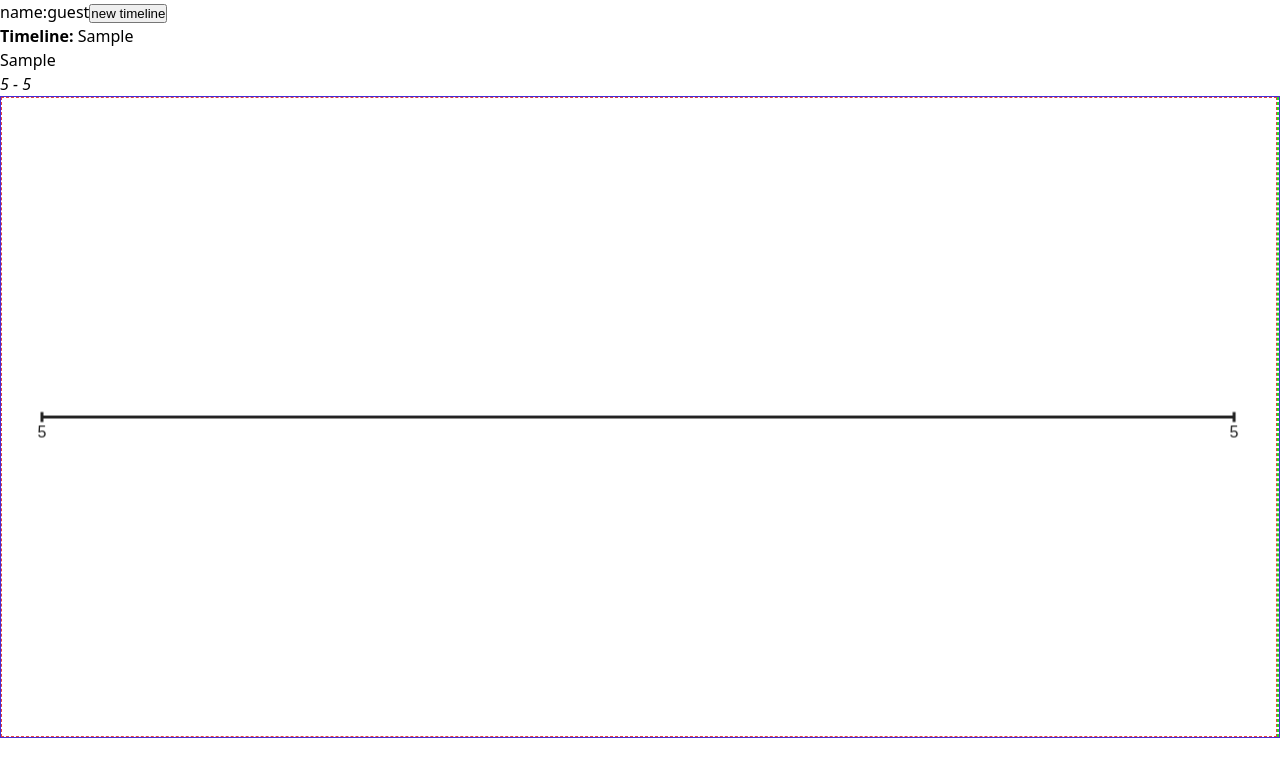
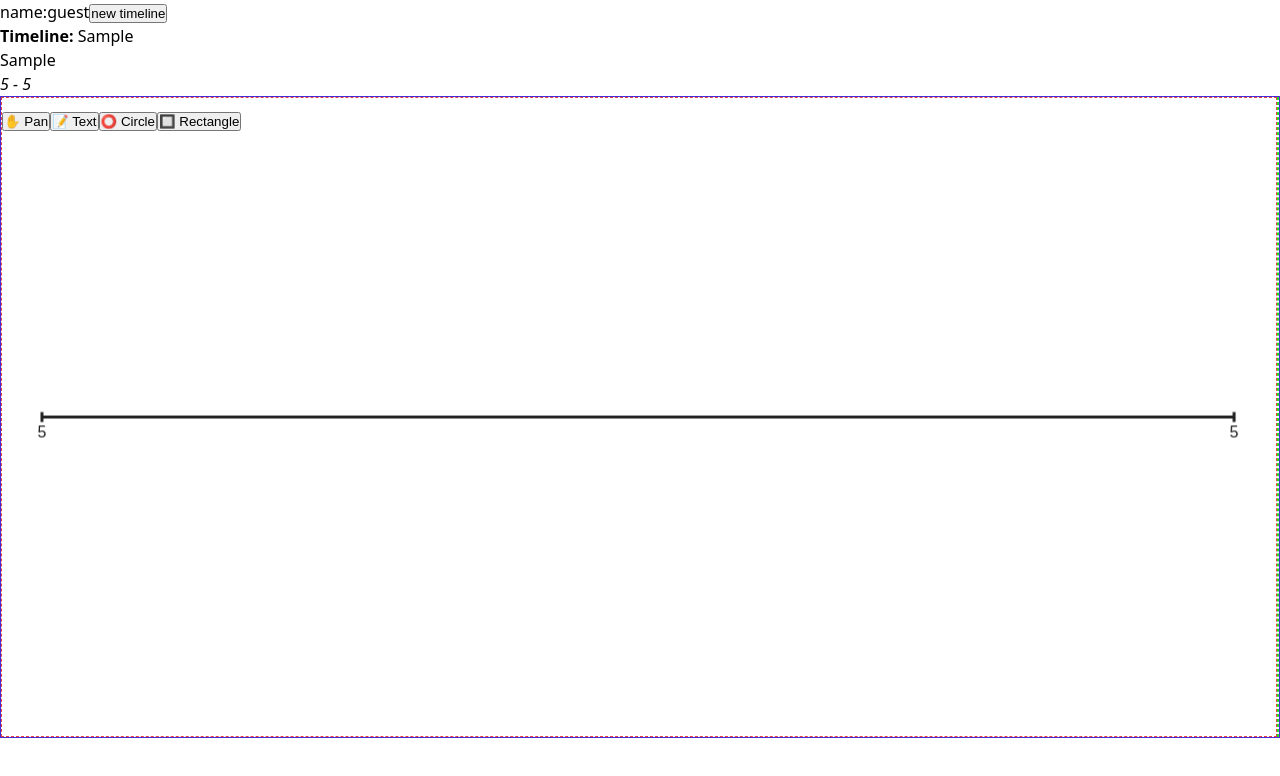
Before and after one commit to Samugcor/TFC_DAM_Samuel_Iglesias, a React (Vite) app in the folder client/react-client/: page /timeline in a window 1280 px wide. Both pictures are taken after typing "Sample", "Sample", "5", "5" into the empty fields and a click on the button "Create". Shown: the top 776 px of the page. Built offline with nearby package versions, Linux system fonts and the light colour scheme.

Commit message:
feat: toolbar options

```diff
--- a/client/react-client/src/Canvas.jsx
+++ b/client/react-client/src/Canvas.jsx
@@ -1,6 +1,6 @@
-import { useEffect, useRef, useCallback } from 'react'
+import { useEffect, useRef, useCallback, useState } from 'react'
 import './styles/Canvas.css';
-
+import Toolbar, { TOOLS } from './ToolBarCanvas';
 /* Canvas:
  * - timeline: Timeline object
  * - options: { background, eventRadius, ... } (optional)
@@ -8,9 +8,10 @@ import './styles/Canvas.css';
  */
 
 export default function Canvas({ timeline, options = {}, onViewportChange }) {
+  //States -----------------------------------------------------------
+   const [activeTool, setActiveTool] = useState(TOOLS.PAN);
 
   //References--------------------------------------------------------
-
   const canvasRef = useRef(null);
   let ctxRef = useRef(null);// context
   const viewPort = useRef({ x: 0, y:0 , scale: 1 });
@@ -20,10 +21,12 @@ export default function Canvas({ timeline, options = {}, onViewportChange }) {
   // interaction refs
   const dragging = useRef(false);
   const lastPointer = useRef({ x: 0, y: 0 });
+  const activeToolRef = useRef(activeTool);
 
   // requestFrameAnimation scheduling
   const rafRef = useRef(null);
   const needsRedraw = useRef(true);
+
 
   //Canvas configuration settings ------------------------------------
   const cfg = {
@@ -58,7 +61,6 @@ export default function Canvas({ timeline, options = {}, onViewportChange }) {
       canvas.width = displayWidth;
       canvas.height = displayHeight;
 
-      // set transform so drawing coordinates are in css pixels * dpr
       ctxRef.current = canvas.getContext("2d");
       ctxRef.current.setTransform(dpr, 0, 0, dpr, 0, 0);
       scheduleRedraw();
@@ -85,7 +87,7 @@ export default function Canvas({ timeline, options = {}, onViewportChange }) {
     if (!canvas) return 0;
 
     const cssW = canvas.clientWidth;
-    const basePad = 40; // desired padding at scale 1
+    const basePad = 40; // 🟡Cambiar por variable de configuración
     const pad = basePad / viewPort.current.scale; // adaptive padding
 
     const trackW = Math.max(basePad, cssW - basePad * 2 / viewPort.current.scale);
@@ -289,31 +291,58 @@ export default function Canvas({ timeline, options = {}, onViewportChange }) {
   // Draw actions ------------------------------------------------
   // Interaction handlers ----------------------------------------
   function handlePointerDown(e) {
+    const tool = activeToolRef.current;
+
+    if (tool === TOOLS.PAN) {
       dragging.current = true;
       lastPointer.current = { x: e.clientX, y: e.clientY };
       e.target.setPointerCapture?.(e.pointerId);
     }
+    else {
+      // 🟢 TOOL ACTION START: Handle the start of a drawing action
+      console.log(`Tool ${tool} started at: ${e.clientX}, ${e.clientY}`);
+    }
+  }
 
   function handlePointerMove(e) {
-    if (!dragging.current) return;
+    const tool = activeToolRef.current;
+
+    if (tool === TOOLS.PAN && dragging.current) {
       const dx = e.clientX - lastPointer.current.x;
       const dy = e.clientY - lastPointer.current.y;
-    // update viewport: pan uses pixels, but respect scale
+
       viewPort.current.x += dx / viewPort.current.scale;
       viewPort.current.y += dy / viewPort.current.scale;
       lastPointer.current = { x: e.clientX, y: e.clientY };
       scheduleRedraw();
       if (onViewportChange) onViewportChange({ ...viewPort.current });
+    } else if (tool !== TOOLS.PAN && dragging.current) {
+      // 🟢 TOOL ACTION MOVE: Update preview of the shape being drawn
+      // scheduleRedraw();
+    }
   }
 
   function handlePointerUp(e) {
+    const tool = activeToolRef.current;
+
+    if (tool === TOOLS.PAN) {
       dragging.current = false;
       e.target.releasePointerCapture?.(e.pointerId);
+    } else if (tool !== TOOLS.PAN && dragging.current) {
+      // 🟢 TOOL ACTION END: Finalize the shape and add it to a list of drawn objects
+      // dragging.current = false;
+      // e.target.releasePointerCapture?.(e.pointerId);
+      console.log(`Tool ${tool} finished at: ${e.clientX}, ${e.clientY}`);
+      // dd the new shape/text object to state
+      // call scheduleRedraw();
+    }
   }
 
   function handleWheel(e) {
-    // Zoom only when holding CTRL (as you already designed it)
-    if (e.ctrlKey) {
+    const tool = activeToolRef.current;
+
+
+    if (e.ctrlKey && tool === TOOLS.PAN) {
       e.preventDefault();
 
       const canvas = canvasRef.current;
@@ -384,19 +413,27 @@ export default function Canvas({ timeline, options = {}, onViewportChange }) {
         rafRef.current = null;
       }
     };
-  }, [resizeCanvasToDisplaySize]); // runs once
+  }, [resizeCanvasToDisplaySize]);
 
   // When timeline prop changes (new data), redraw
   useEffect(() => {
     scheduleRedraw();
   }, [timeline?.id, timeline?.events?.length, timeline?.segmentos]);
 
+  useEffect(() => {
+    activeToolRef.current = activeTool;
+  }, [activeTool]);
 
+  console.log("Active tool:", activeTool);
   return (
+    <>
+    <Toolbar activeTool={activeTool} setActiveTool={setActiveTool}/>
     <canvas
       id="canvas"
       ref={canvasRef}
       style={{ width: "100%", height: "100%", display: "block", touchAction: "none" }}
     />
+    </>
+
   );
 }
--- a/client/react-client/src/NewTimeLineModal.jsx
+++ b/client/react-client/src/NewTimeLineModal.jsx
@@ -1,4 +1,3 @@
-// ./NewTimeLineModal.jsx
 import Modal from "./Modal";
 import { useState } from "react";
 
--- /dev/null
+++ b/client/react-client/src/ToolBarCanvas.jsx
@@ -0,0 +1,36 @@
+import React from 'react';
+
+// Define the available tools
+export const TOOLS = {
+  PAN: 'PAN',
+  TEXT: 'TEXT',
+  CIRCLE: 'CIRCLE',
+  RECTANGLE: 'RECTANGLE',
+};
+
+export default function Toolbar({ activeTool, setActiveTool }) {
+  return (
+    <div className='canvas_toolbar'>
+      <button
+        onClick={() => setActiveTool(TOOLS.PAN)}
+      >
+        ✋ Pan
+      </button>
+      <button
+        onClick={() => setActiveTool(TOOLS.TEXT)}
+      >
+        📝 Text
+      </button>
+      <button
+        onClick={() => setActiveTool(TOOLS.CIRCLE)}
+      >
+        ⭕ Circle
+      </button>
+      <button
+        onClick={() => console.log("hi")}
+      >
+        🔲 Rectangle
+      </button>
+    </div>
+  );
+}
--- a/client/react-client/src/styles/Canvas.css
+++ b/client/react-client/src/styles/Canvas.css
@@ -3,3 +3,8 @@ canvas {
   height: 100%;
   display: block; /* removes weird spacing */
 }
+
+.canvas_toolbar{
+  position: absolute;
+  top:10px;
+}
--- a/client/react-client/src/styles/TimeLineEditor.css
+++ b/client/react-client/src/styles/TimeLineEditor.css
@@ -11,6 +11,7 @@
     border: 1px dashed rgb(227, 65, 65);
     min-width: 0;    /* IMPORTANT for flex children */
     min-height: 0;   /* avoids infinite expansion */
+    position: relative;
 }
 .event-editor{
     border: 1px dashed rgb(36, 218, 36);
```
Lines whose indentation alone changed are shown as unchanged.
